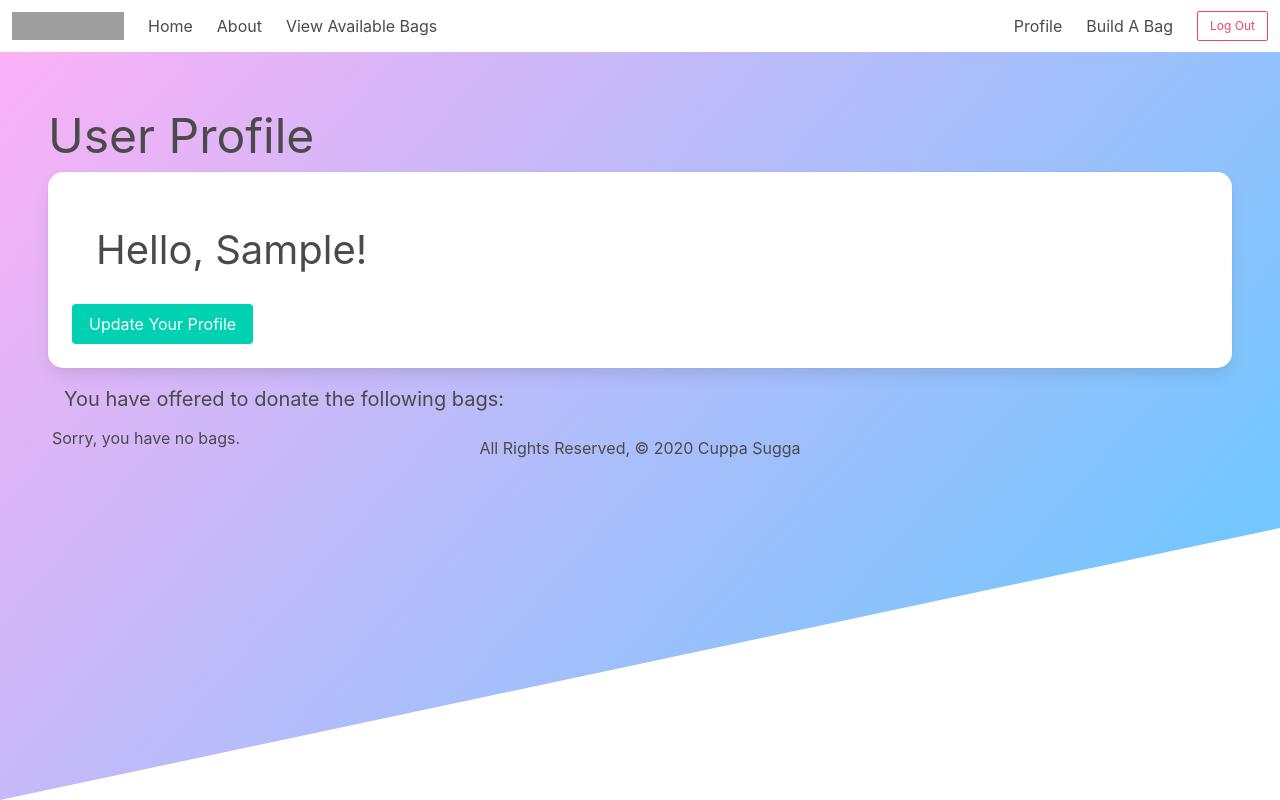
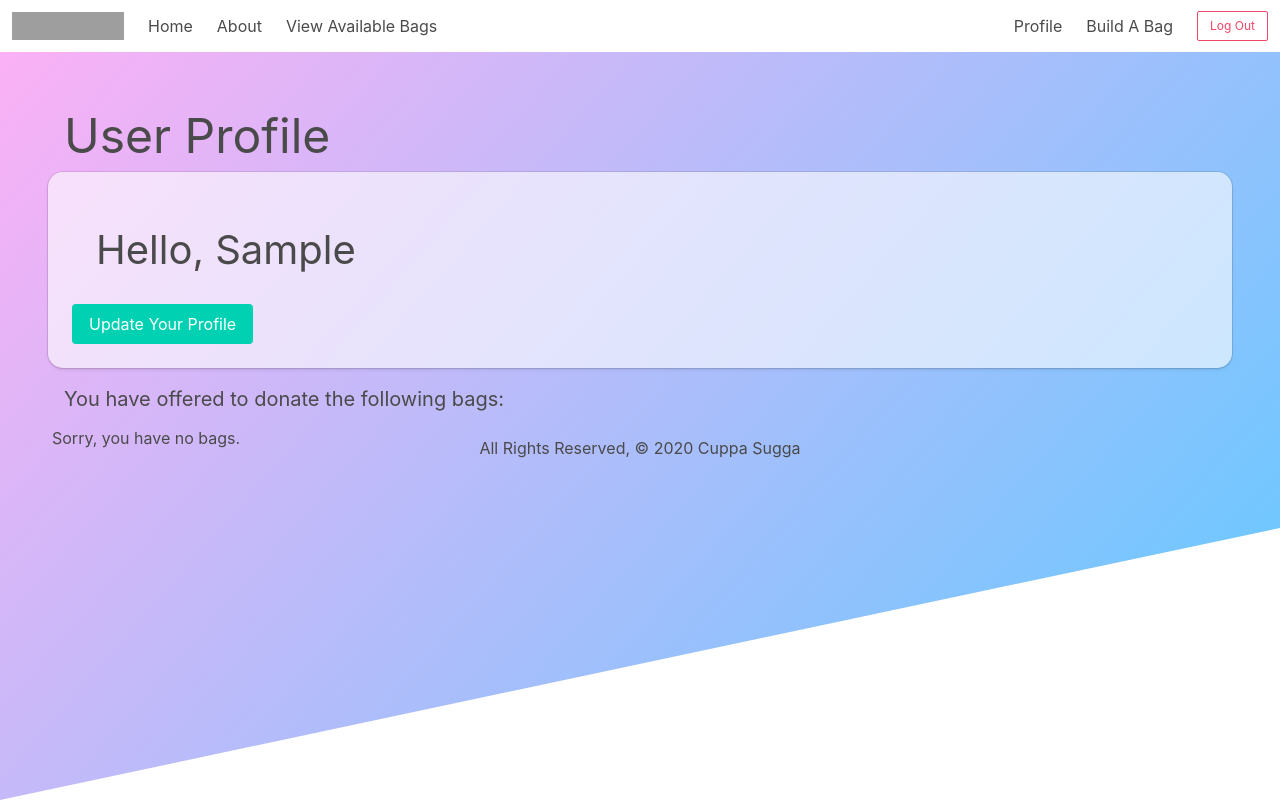
Before and after one commit to nikitamadora/cuppasugga, a Django app: page /profile/ in a window 1280 px wide. Run offline with Django 3.2, Linux system fonts and the light colour scheme; the visitor is signed in with stand-in values (Sample User, id 1); data that the repository does not hold is empty; some libraries are stand-ins or nearby versions; some web fonts are replaced; grey boxes are pictures that could not be loaded.

Commit message:
Adds card-pale class and swaps out custom style from profile header

```diff
--- a/cuppasugga/main_app/static/css/style.css
+++ b/cuppasugga/main_app/static/css/style.css
@@ -1,6 +1,11 @@
 /* font-family: 'Gochi Hand', cursive;
 font-family: 'Delius Swash Caps', cursive;
 font-family: 'Gamja Flower', cursive; */
+/* ------------------------------------------  GLOBAL -----------*/
+.card-pale {
+  background-color: rgba(255, 255, 255, 0.6);
+  box-shadow: 0 2px 3px rgba(10, 10, 10, 0.1), 0 0 0 1px rgba(10, 10, 10, 0.1);
+}
 
 /* ------------------------------------------  BASE  ----------- */
 #stripes {
--- a/cuppasugga/main_app/templates/main_app/profile.html
+++ b/cuppasugga/main_app/templates/main_app/profile.html
@@ -2,14 +2,14 @@
 {% block content %}
 
 <section class="list-header">
-  <!-- <div class="container"> -->
+  <div class="container">
     <h1 class="is-size-1 ">User Profile</h1>
-  <!-- </div> -->
+  </div>
 </section>
 
-<div class="card" id="profile-header">
+<div class="card card-pale" id="profile-header">
   <div class="card-content">
-        <span class="is-size-2 is-capitalized">Hello, {{user.profile.user}}!</span>
+    <div class="is-size-2 is-capitalized">Hello, {{user.profile.user}}</div>
     <p>{{ user.profile.location}}</p>
     <p>{{ user.profile.bio}}</>
   </div>
@@ -27,7 +27,7 @@
   <div class="columns">
     {% for bag in bags %}
     <a href="{% url 'profile_bag_detail' user.id bag.id %}" class="column">
-      <div class="card">
+      <div class="card card-pale">
         <div class="card-content">
           <span class="card-title">{{bag.name}}</span>
         </div>
--- a/cuppasugga/main_app/templates/registration/login.html
+++ b/cuppasugga/main_app/templates/registration/login.html
@@ -6,8 +6,6 @@
     <h1 class="is-size-1">Login</h1>
     <form id="login-form" method="post" action="{% url 'login' %}">
       {% csrf_token %}
-      <!-- TODO - For deconstructing the form; build out the rest: -->
-      <!-- <label class="label" for="{{ form.username.id_for_label }}">Username</label> -->
       {{ form.as_p }}
       <input type="submit" class="btn" value="login">
       <input type="hidden" name="next" value="{{ next }}">
```
Lines whose indentation alone changed are shown as unchanged.
